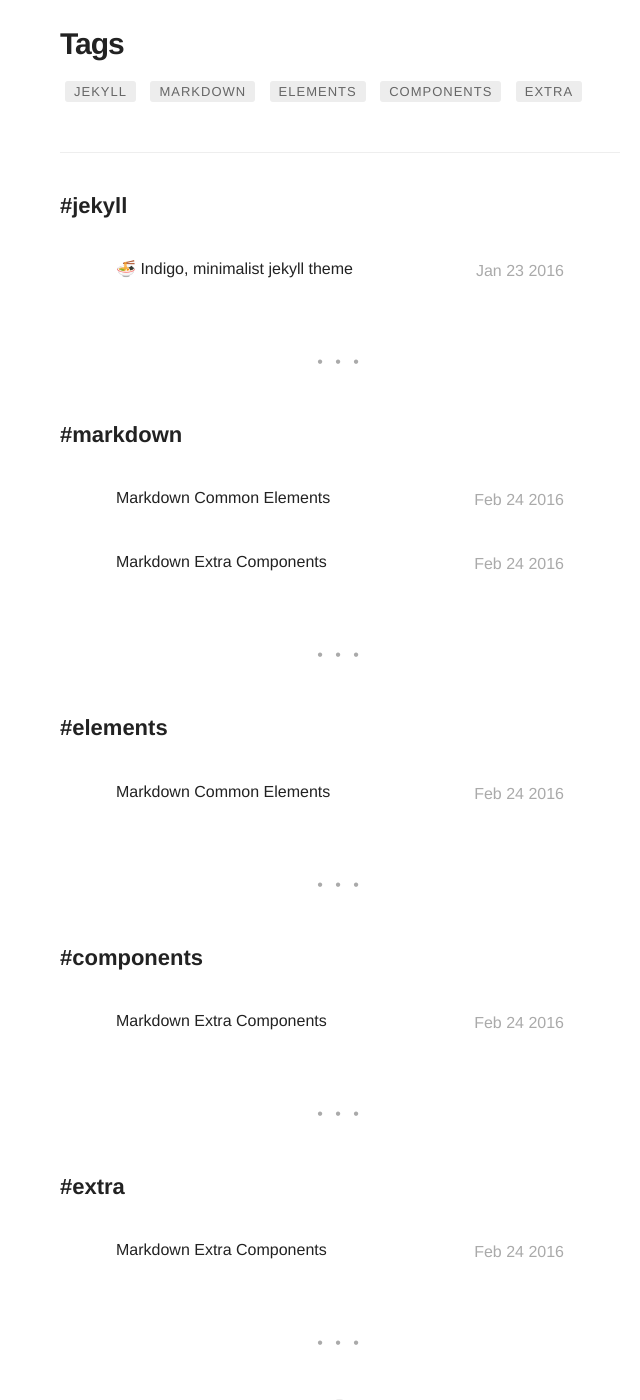
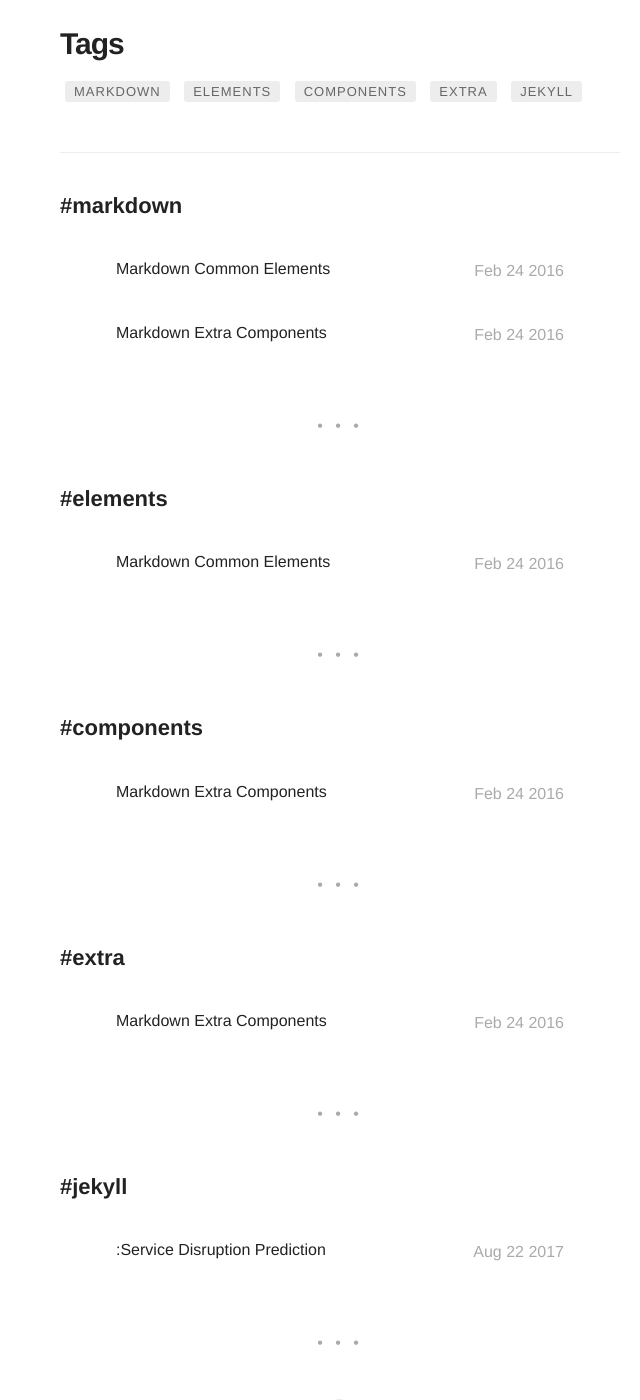
Before and after one commit to ArjunKholia/ArjunKholia.github.io, a Jekyll site: the page built from tags.html, in a window 1280 px wide and 1400 px high, scrolled down 457 px. Shown: the whole window, without its empty margins (300-940 px from the left). Built offline with Jekyll 4.4.1, drawn with Linux system fonts in a browser that asks for light colours; emoji names are drawn with the system emoji font.

Commit message:
Project title
Project title

```diff
--- a/_posts/2016-01-23-indigo-jekyll-theme.markdown
+++ b/_posts/2017-08-22-Service-Disruption-project.markdown
@@ -1,7 +1,7 @@
 ---
-title: ":ramen: Indigo, minimalist jekyll theme"
+title: ":Service Disruption Prediction"
 layout: post
-date: 2016-01-23 22:10
+date: 2017-08-22 22:10
 tag: jekyll
 image: https://koppl.in/indigo/assets/images/jekyll-logo-light-solid.png
 headerImage: true
```
Also changed, not shown: other parts of _posts/2017-08-22-Service-Disruption-project.markdown (+2 -2 lines).
